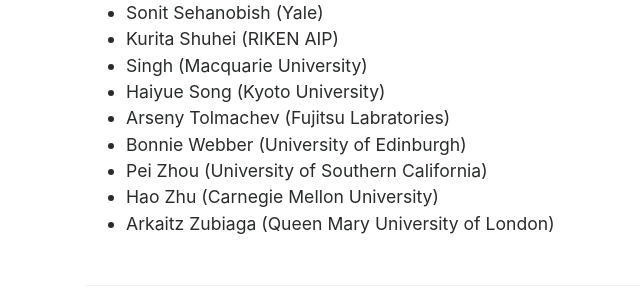
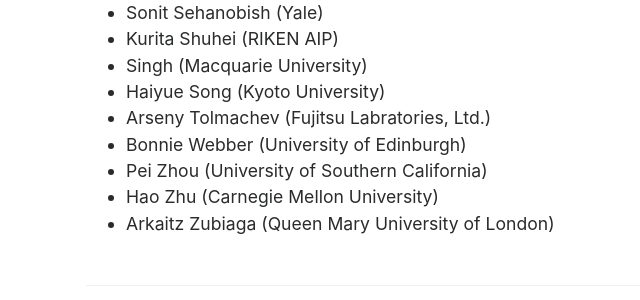
Before and after one commit to aacl2023-srw/aacl2023-srw.github.io, a Jekyll site: the page built from mentoring.md, in a window 1280 px wide and 900 px high, scrolled down 1671 px. Shown: the part 550-850 px from the top of the window, without its empty margins (50-690 px from the left). Built offline with Jekyll 4.4.1, drawn with Linux system fonts in a browser that asks for light colours; comment, search, counter and statistics services are not loaded.

Commit message:
small modification of mentor's affiliation

```diff
--- a/mentoring.md
+++ b/mentoring.md
@@ -52,7 +52,7 @@ There will also be mentors who provide feedback to students in the form of in-de
 - Kurita Shuhei (RIKEN AIP)
 - Singh (Macquarie University)
 - Haiyue Song (Kyoto University)
-- Arseny Tolmachev (Fujitsu Labratories)
+- Arseny Tolmachev (Fujitsu Labratories, Ltd.)
 - Bonnie Webber (University of Edinburgh)
 - Pei Zhou (University of Southern California)
 - Hao Zhu (Carnegie Mellon University)
```
